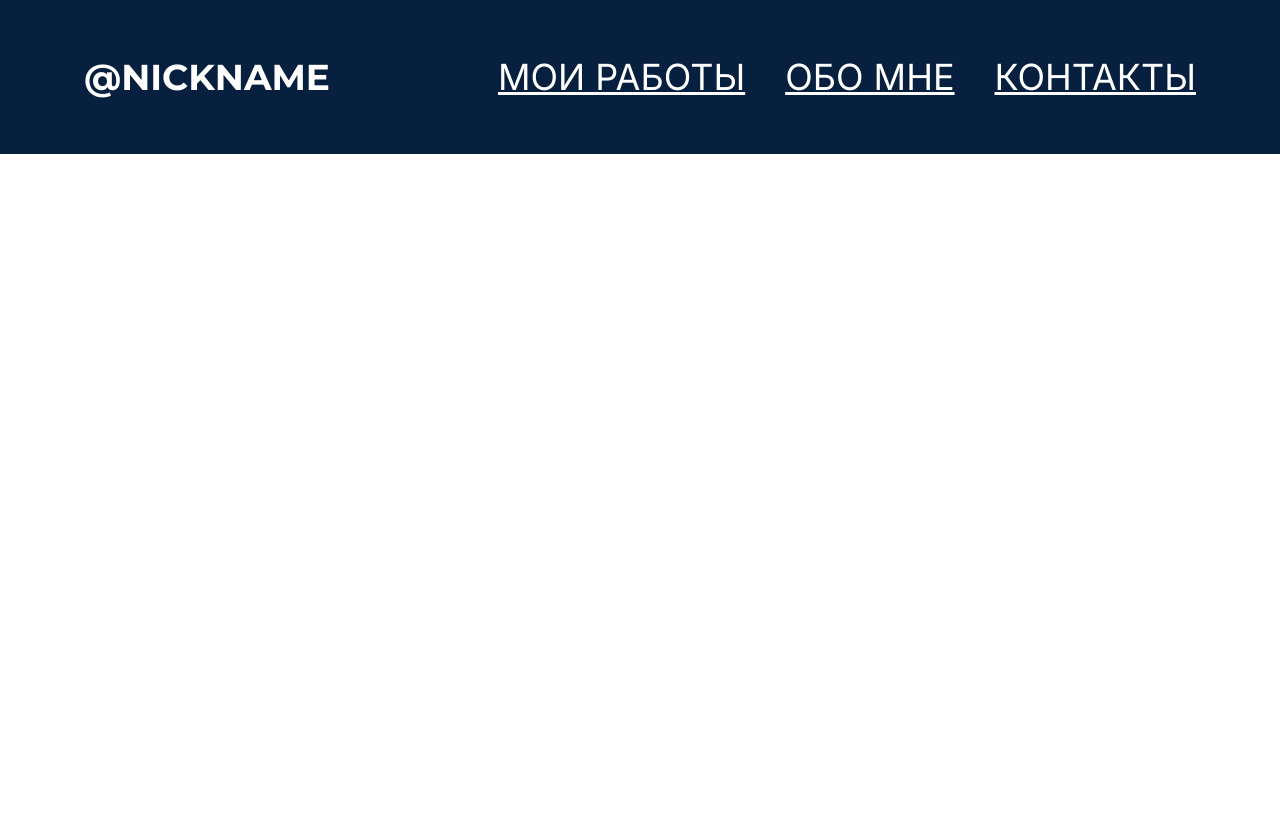
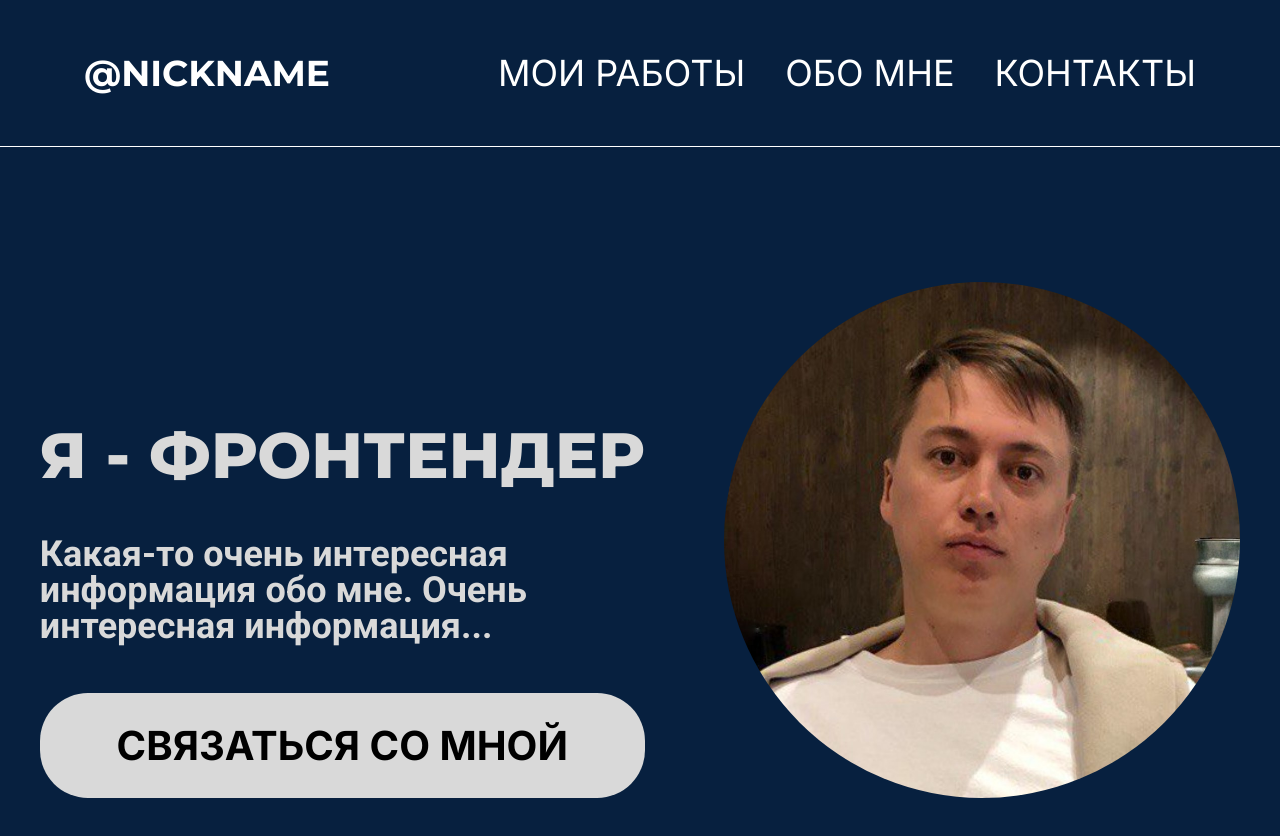
Before and after one commit to ivalera/site_card, a plain HTML site: page index.html in a window 1280 px wide. Before the commit the page ends 800 px from the top, so only its background shows below. Drawn offline with Linux system fonts and the light colour scheme.

Commit message:
Add section about me.

```diff
--- a/index.html
+++ b/index.html
@@ -9,7 +9,7 @@
 </head>
 <body>
     <header>
-        <nav class="container">
+        <nav class="container navigation">
             <div class="nickname">
                 @NICKNAME
             </div>
@@ -20,5 +20,17 @@
             </div>
         </nav>
     </header>
+    <section>
+        <div class="container about">
+            <div class="about_me">
+                <h1>Я - фронтендер</h1>
+                <p>Какая-то очень интересная информация обо мне. Очень интересная информация...</p>
+                <button class="btn_callme">Связаться со мной</button>
+            </div>
+            <div>
+                <img class="my_photo" src="img/my_photo.jpeg" alt="мое фото">
+            </div>
+        </div>
+    </section>
 </body>
 </html>
--- a/style.css
+++ b/style.css
@@ -1,40 +1,163 @@
-@import url('https://fonts.googleapis.com/css2?family=Inter:wght@400&family=Montserrat:wght@700&display=swap');
+@import url('https://fonts.googleapis.com/css2?family=Inter:wght@400;700&family=Montserrat:wght@700;800&family=Roboto:wght@700&display=swap');
 
-*{
-    margin: 0;
-    padding: 0;
-    border: 0;
+* {
+	padding: 0px;
+	margin: 0px;
+	border: 0px;
 }
+
+*,
+*:before,
+*:after {
+	-moz-box-sizing: border-box;
+	-webkit-box-sizing: border-box;
+	box-sizing: border-box;
+}
+
+aside,
+nav,
+footer,
+header,
+section {
+	display: block;
+}
+
+body {
+	line-height: 1;
+	-ms-text-size-adjust: 100%;
+	-moz-text-size-adjust: 100%;
+	-webkit-text-size-adjust: 100%;
+}
+
+main {
+	flex: 1 1 auto;
+}
+
+body,
+html {
+	height: 100%;
+}
+
+input::-ms-clear {
+	display: none;
+}
+
+button {
+	background-color: transparent;
+	cursor: pointer;
+}
+
+button::-moz-focus-inner {
+	padding: 0;
+	border: 0;
+}
+
+a,
+a:visited {
+	text-decoration: none;
+    color: #FFF;
+
+}
+
+a:active{
+    color: rgba(255, 255, 255, 0.5);
+}
+
+a:hover {
+	text-decoration: underline;
+}
+
+ul li {
+	list-style: none;
+}
+
+img {
+	vertical-align: top;
+}
+
+h1,
+h2,
+h3,
+h4,
+h5,
+h6 {
+	font-weight: inherit;
+	font-size: inherit;
+}
+
 header{
     background: #07203F;
     color: #FFF;
     border-bottom: 1px solid #FFF;
 }
+
 .container{
     display: flex;
     justify-content: space-around;
+}
+
+.navigation{
     padding: 55px 0;
 }
+
 .nickname{
     font-family: 'Montserrat';
     font-size: 36px;
     font-weight: 700;
 }
+
 .list_menu{
     display: flex;
     gap: 40px;
 }
+
 .menu_elem{
     font-family: 'Inter';
     font-size: 36px;
     text-transform: uppercase;
 }
-a{
-    color: #FFF;
+
+.about{
+    background: #07203F;
+    align-items: end;
+    padding: 135px 0 150px;
 }
-a:active{
-    color: rgba(255, 255, 255, 0.5);
+
+.about_me{
+    color: #D9D9D9;;
+    width: 605px;
 }
-a:visited{
-    color: #FFF;
+
+.about_me h1{
+    font-family: 'Montserrat';
+    font-size: 64px;
+    font-weight: 800;
+    text-transform: uppercase;
 }
+
+.about_me p{
+    margin-top: 49px;
+    font-family: 'Roboto';
+    font-size: 36px;
+}
+
+.btn_callme{
+    margin-top: 49px;
+    width: 100%;
+    padding: 28px;
+    border-radius: 48px;
+    font-family: 'Inter';
+    font-size: 40px;
+    color: #000;
+    font-weight: 700;
+    text-transform: uppercase;
+    background: #D9D9D9;
+}
+.btn_callme:hover{
+    background: #000;
+    color: #fff;
+}
+.my_photo{
+    width: 516px;
+    border-radius: 258px;
+}
```
Also changed, not shown: img/my_photo.jpeg (added), 1 other file.
